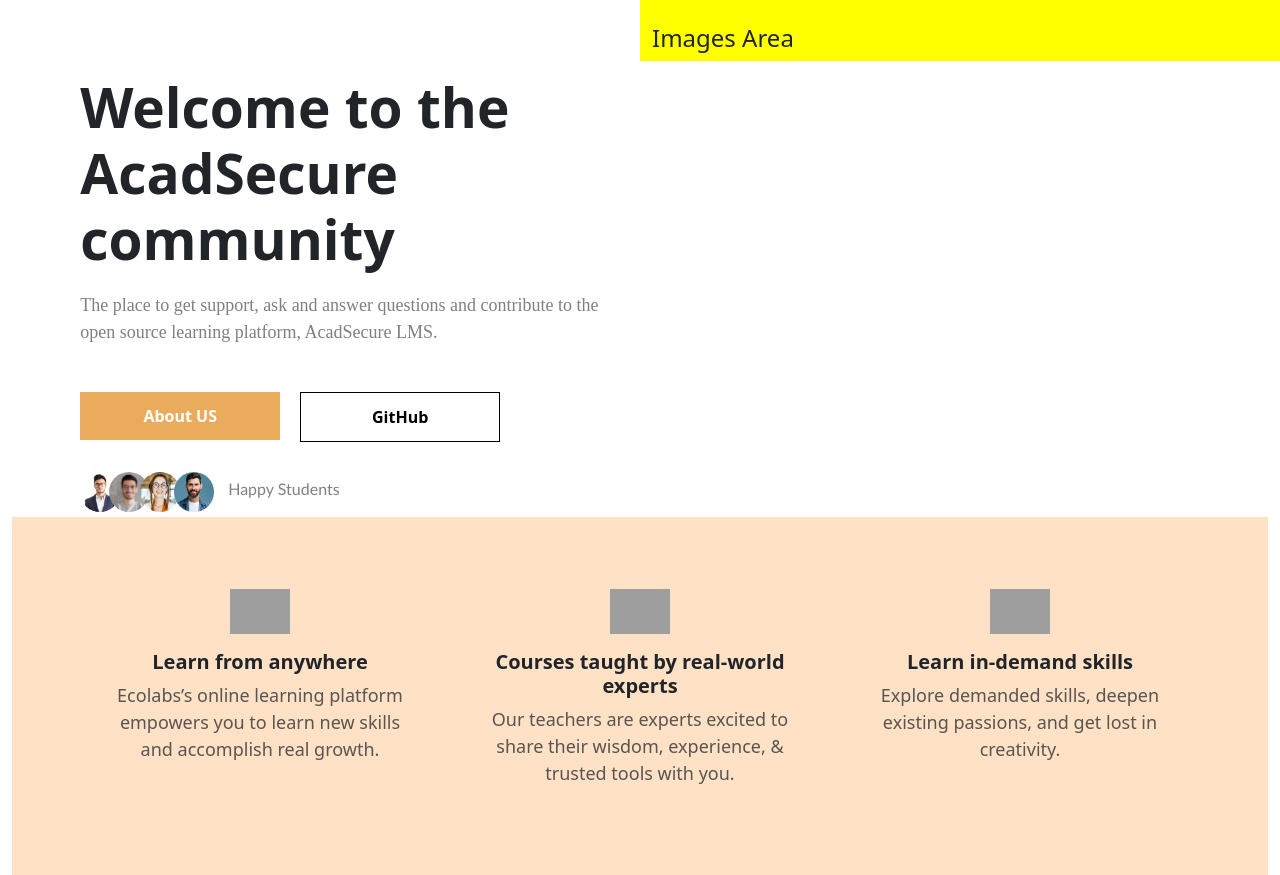
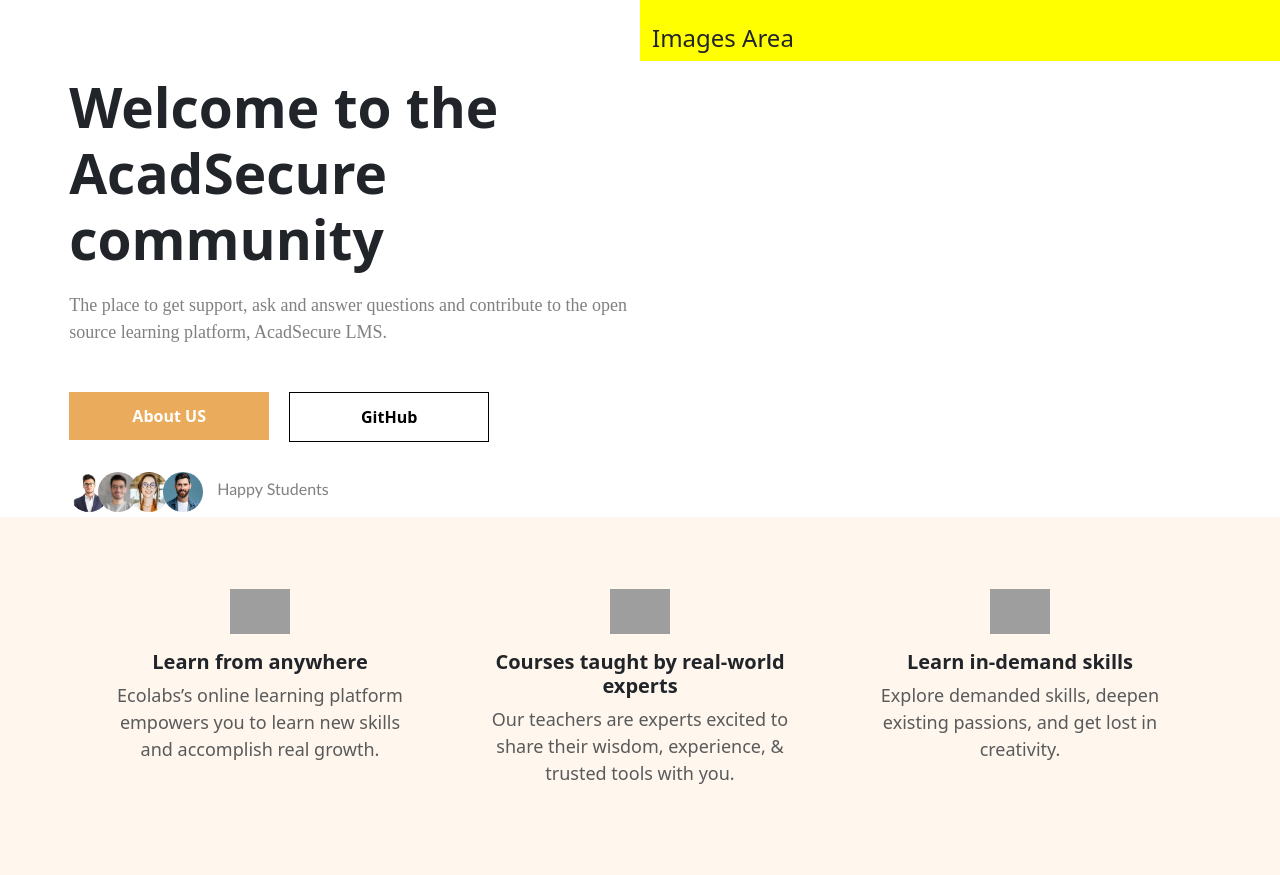
Before and after one commit to Krish-CyberSec/ZeroDay_Syndicate, a Django app: page / in a window 1280 px wide. Shown: the part 88-963 px from the top of the page. Run offline with Django 5.2, Linux system fonts and the light colour scheme; grey boxes are pictures that could not be loaded.

Commit message:
updating feature tab

```diff
--- a/Deparment Level File Sharing Platform/static/css/style.css
+++ b/Deparment Level File Sharing Platform/static/css/style.css
@@ -73,7 +73,10 @@ body {
     height: fit-content;
 
 }
-
+#main{
+    padding: 0;
+    margin:0;
+}
 
 #banner_area-c1{
     padding-left: 4%;
@@ -215,7 +218,7 @@ body {
 /* Footer Starts */
 /* Footer Ends */
 .back{
-    background-color: rgb(255, 225, 198);
+    background-color: #fff6ed;
 }
 .feature_img{
   display: flex;
--- a/Deparment Level File Sharing Platform/templates/index.html
+++ b/Deparment Level File Sharing Platform/templates/index.html
@@ -7,7 +7,7 @@
 
 {% block content %}
 
-  <div class="container-fluid">
+  <div class="container-fluid" id="main">
         <div class="row banner_area " >
           <div
             class="col-lg-6 col-md-12 col-sm-12 banner_area-c pt-lg-4"
@@ -94,6 +94,7 @@
         </div>
     </section>
 
+
       </div>
 
 {% endblock %}
```
